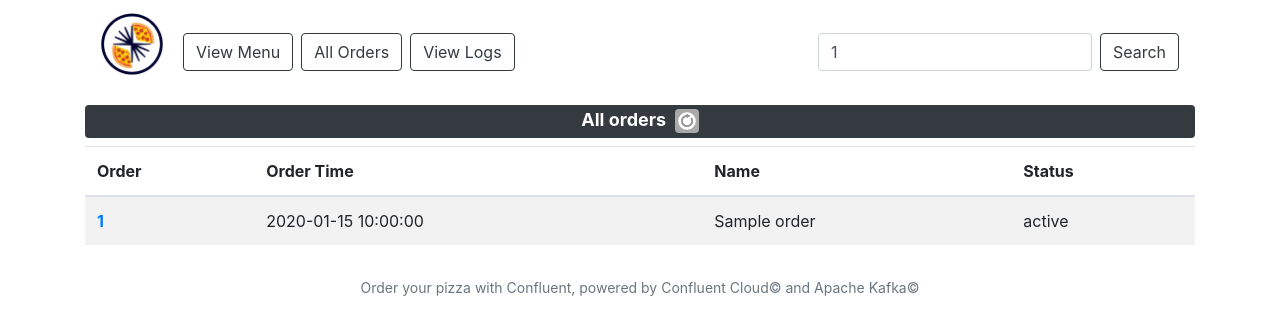
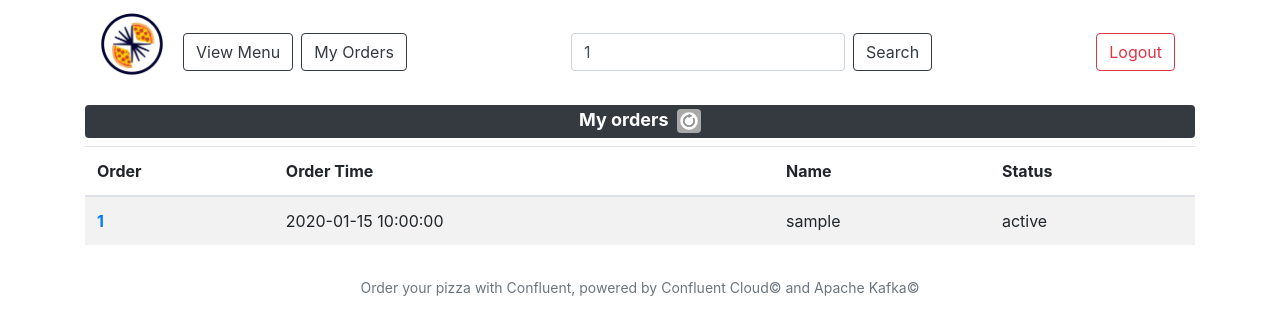
Before and after one commit to ifnesi/python-kafka-microservices, a Flask app: template templates/view_orders.html in a window 1280 px wide. Shown: the top 335 px of the page. Run offline with Flask 2, Linux system fonts and the light colour scheme; the template is opened without the code that fills it: most values are stand-ins (such as "Sample title", 1, 10 or a date in 2020); parts of the project's set-up code (start-up, migrations or seed data) failed here and were passed over; some libraries are stand-ins or nearby versions.

Commit message:
Reaplced root by headers

```diff
--- /dev/null
+++ b/templates/header.html
@@ -0,0 +1,26 @@
+<!DOCTYPE html>
+<html lang="en">
+
+<head>
+    <title>Pizza Demo | {{title}}</title>
+    <link rel="icon" type="image/png" href="{{ url_for('static', filename='images/favicon.ico') }}">
+    <meta charset="utf-8">
+    <meta name="viewport" content="width=device-width, initial-scale=1">
+    <link rel="stylesheet" href="{{ url_for('static', filename='css/bootstrap.min.css') }}?v=6">
+    <link rel="stylesheet" href="{{ url_for('static', filename='css/main.css') }}?v=6">
+    <script src="{{ url_for('static', filename='js/jquery.min.js') }}?v=6"></script>
+    <script src="{{ url_for('static', filename='js/bootstrap.bundle.min.js') }}?v=6"></script>
+    <script src="{{ url_for('static', filename='js/main.js') }}?v=6"></script>
+    {% block header %}{% endblock %}
+</head>
+
+<body>
+    <div class="container">
+        {% block content %}{% endblock %}
+        <p class="text-center pt-3 text-secondary small">Order your pizza with Confluent, powered by Confluent
+            Cloud&copy; and Apache Kafka&copy;
+        </p>
+    </div>
+</body>
+
+</html>
--- /dev/null
+++ b/templates/navbar.html
@@ -0,0 +1,31 @@
+<nav class="navbar navbar-expand-lg navbar-light pb-2">
+    <p class="navbar-brand"><img src="{{ url_for('static', filename='images/logo.png') }}" width=62
+            class="map img-resonsive" /></p>
+    <button class="navbar-toggler" type="button" data-toggle="collapse" data-target="#navbarSupportedContent"
+        aria-controls="navbarSupportedContent" aria-expanded="false" aria-label="Toggle navigation">
+        <span class="navbar-toggler-icon"></span>
+    </button>
+    <div class="collapse navbar-collapse" id="navbarSupportedContent">
+        <ul class="navbar-nav mr-auto">
+            <li class="nav-item active">
+                <a class="btn btn-outline-dark menu-link m-1" href="/" title="Place your order">View
+                    Menu</a>
+            </li>
+            <li class="nav-item active">
+                <a class="btn btn-outline-dark menu-link m-1" href="/orders" title="View my orders">My
+                    Orders</a>
+            </li>
+        </ul>
+        <div class="form-inline my-2 my-lg-0">
+            <input class="form-control mr-sm-2" type="order" placeholder="Order" id="order_id_query" aria-label="Search"
+                value="{{order_id}}">
+            <a href="javascript:void(0);" class="btn btn-outline-dark my-2 my-sm-0"
+                onClick="javascript:viewOrder();">Search</a>
+        </div>
+        <ul class="navbar-nav ml-auto">
+            <li class="nav-item active">
+                <a class="btn btn-outline-danger menu-link m-1" href="/logout">Logout</a>
+            </li>
+        </ul>
+    </div>
+</nav>
--- a/templates/order_confirmation.html
+++ b/templates/order_confirmation.html
@@ -1,6 +1,7 @@
-{% extends 'root.html' %}
+{% extends 'header.html' %}
 
 {% block content %}
+{% include 'navbar.html' %}
 <h4><span class="badge badge-success w-100">We have received your order!</span></h4>
 <table class="table table-striped table-hover">
     <tbody>
@@ -12,7 +13,7 @@
         </tr>
         <tr>
             <th>Name</th>
-            <td>{{name}}</td>
+            <td>{{username}}</td>
         </tr>
         <tr>
             <th>Sauce</th>
--- a/templates/root.html
+++ /dev/null
@@ -1,57 +0,0 @@
-<!DOCTYPE html>
-<html lang="en">
-
-<head>
-    <title>Confluent | {{title}}</title>
-    <link rel="icon" type="image/png" href="{{ url_for('static', filename='images/favicon.ico') }}">
-    <meta charset="utf-8">
-    <meta name="viewport" content="width=device-width, initial-scale=1">
-    <link rel="stylesheet" href="{{ url_for('static', filename='css/bootstrap.min.css') }}?v=5">
-    <link rel="stylesheet" href="{{ url_for('static', filename='css/main.css') }}?v=5">
-    <script src="{{ url_for('static', filename='js/jquery.min.js') }}?v=5"></script>
-    <script src="{{ url_for('static', filename='js/bootstrap.bundle.min.js') }}?v=5"></script>
-    <script src="{{ url_for('static', filename='js/main.js') }}?v=5"></script>
-    {% block header %}{% endblock %}
-</head>
-
-<body>
-    <div class="container">
-        {% autoescape false %}
-        {% endautoescape %}
-        <nav class="navbar navbar-expand-lg navbar-light pb-2">
-            <p class="navbar-brand"><img src="{{ url_for('static', filename='images/logo.png') }}" width=62
-                    class="map img-resonsive" /></p>
-            <button class="navbar-toggler" type="button" data-toggle="collapse" data-target="#navbarSupportedContent"
-                aria-controls="navbarSupportedContent" aria-expanded="false" aria-label="Toggle navigation">
-                <span class="navbar-toggler-icon"></span>
-            </button>
-            <div class="collapse navbar-collapse" id="navbarSupportedContent">
-                <ul class="navbar-nav mr-auto">
-                    <li class="nav-item active">
-                        <a class="btn btn-outline-dark menu-link m-1" href="/" title="Place your order">View
-                            Menu</a>
-                    </li>
-                    <li class="nav-item active">
-                        <a class="btn btn-outline-dark menu-link m-1" href="/orders" title="View all orders">All
-                            Orders</a>
-                    </li>
-                    <li class="nav-item active">
-                        <a class="btn btn-outline-dark menu-link m-1" href="/logs" title="View all orders">View Logs</a>
-                    </li>
-                </ul>
-                <div class="form-inline my-2 my-lg-0">
-                    <input class="form-control mr-sm-2" type="order" placeholder="Order" id="order_id_query"
-                        aria-label="Search" value="{{order_id}}">
-                    <a href="javascript:void(0);" class="btn btn-outline-dark my-2 my-sm-0"
-                        onClick="javascript:viewOrder();">Search</a>
-                </div>
-            </div>
-        </nav>
-        {% block content %}{% endblock %}
-        <p class="text-center pt-3 text-secondary small">Order your pizza with Confluent, powered by Confluent
-            Cloud&copy; and Apache Kafka&copy;
-        </p>
-    </div>
-</body>
-
-</html>
--- a/templates/view_orders.html
+++ b/templates/view_orders.html
@@ -1,7 +1,8 @@
-{% extends 'root.html' %}
+{% extends 'header.html' %}
 
 {% block content %}
-<h4><span class="badge badge-dark w-100">All orders&nbsp;&nbsp;<a href="/orders"><img
+{% include 'navbar.html' %}
+<h4><span class="badge badge-dark w-100">My orders&nbsp;&nbsp;<a href="/orders"><img
                 src="{{ url_for('static', filename='images/refresh.png') }}" title="Refresh page" width="24"
                 class="img_border" /></a></span></h4>
 <table class="table table-striped table-hover">
@@ -18,7 +19,7 @@
         <tr>
             <th><a href="/orders/{{order_id}}">{{order_id}}</a></th>
             <td>{{order.timestamp}}</td>
-            <td>{{order.name}}</td>
+            <td>{{order.username}}</td>
             <td>{{order.status_str}}</td>
         </tr>
         {% endfor %}
```
Also changed, not shown: templates/login.html (added, +19 -0 lines), templates/menu.html (+3 -11 lines), templates/view_logs.html (deleted, +0 -12 lines), templates/view_order.html (+14 -6 lines).
